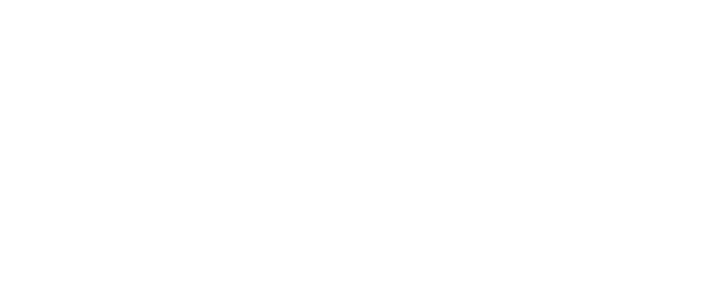
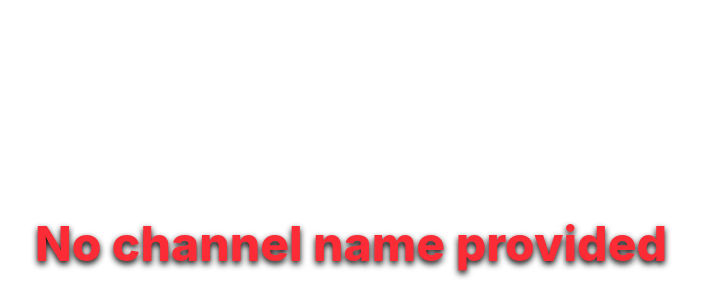
Before and after one commit to langmario/twitch-simple-poll, a Vue app: page / in a window 1280 px wide. Before the commit this address had no page. Shown: the part 500-800 px from the top of the page, without its empty margins (289-990 px from the left). Built offline with nearby package versions, Linux system fonts and the light colour scheme.

Commit message:
feat: add default view

```diff
--- a/src/router.ts
+++ b/src/router.ts
@@ -1,10 +1,15 @@
 import { createRouter, createWebHistory } from 'vue-router'
 import OverlayView from './views/OverlayView.vue'
 import DemoView from './views/DemoView.vue'
+import HomeView from './views/HomeView.vue'
 
 export const router = createRouter({
   history: createWebHistory(),
   routes: [
+    {
+      path: '/',
+      component: HomeView,
+    },
     {
       path: '/demo',
       component: DemoView,
--- /dev/null
+++ b/src/views/HomeView.vue
@@ -0,0 +1,7 @@
+<template>
+  <div
+    class="grid size-full items-end pb-8 text-center text-5xl font-extrabold text-red-500 drop-shadow-md/100"
+  >
+    No channel name provided
+  </div>
+</template>
```
